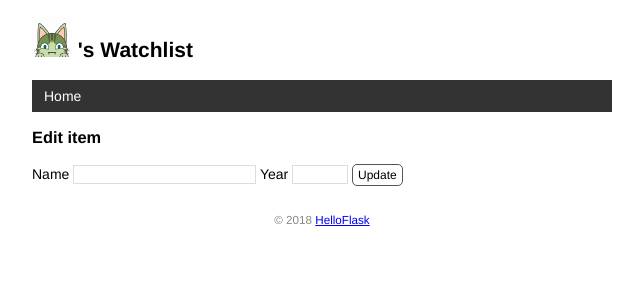
After one commit to Luffyzm3D2Y/watchlist, a Flask app: template templates/edit.html in a window 1280 px wide. The commit adds this page. Shown: the top 300 px of the page, without its empty margins (318-961 px from the left). Run offline with Flask 2, Linux system fonts and the light colour scheme; the template is opened without the code that fills it, so the values that code supplies are empty.

Commit message:
Create, edit and delete item by form

```diff
--- a/app.py
+++ b/app.py
@@ -1,8 +1,9 @@
 from flask import Flask, render_template
-from flask import url_for
+from flask import url_for,request,redirect,flash
 from flask_sqlalchemy import SQLAlchemy
 from markupsafe import  escape
 import click
+
 import os
 
 app=Flask(__name__)
@@ -16,7 +17,7 @@ app.config['SQLALCHEMY_DATABASE_URI']='mysql+pymysql://root:yzm@localhost:3306/d
 #dbOne是通过mysql为该项目建立的数据库
 app.config['SQLALCHEMY_TRACK_MODIFICATIONS']=False #关闭对模型修改的监控
 #在扩展类实例化之前修改加载配置
-
+app.config['SECRET_KEY']='dev'
 db=SQLAlchemy(app) #import扩展类并初始化扩展，传入实例app
 
 #__name__是一个全局变量，随着脚本执行或模块的引入而改变
@@ -55,7 +56,7 @@ class Movie(db.Model):
 
 #注册 请求处理函数（view function）
 #Web程序可以看作一堆视图函数的集合，编写不同的view function来处理对应的url请求
-@app.route('/')
+@app.route('/',methods=['GET','POST'])
 def index():
     """
     当访问指定url规则时会出发该函数，获取返回值并把返回值显示到浏览器窗口
@@ -69,7 +70,25 @@ def index():
 
     f'<h1>Hello Flask!!!</h1><img src="http://helloflask.com/totoro.gif">'
 
+    if request.method=='POST':
+        #从request中获取表单数据
+        title=request.form.get("title")
+        year=request.form.get("year")
+        #验证数据
+        if not title or not year or len(year)>4 or len(title)>60:
+            flash("Invalid input.")
+            #flash()在内部会把消息存储在session对象中，
+            #session用于在请求见存储数据，会把数据签名后存储在浏览器的cookie中
+            #因此需要设置签名所需的密钥
+            #display message to user.
+            return redirect(url_for('index'))
 
+        #保存表单数据
+        movie=Movie(title=title,year=year)
+        db.session.add(movie)
+        db.session.commit()
+        flash("Item created.")
+        return redirect(url_for("index"))
 
     movies=Movie.query.all()
     """
@@ -79,6 +98,40 @@ def index():
     render_template()调用后执行模板里所有的Jinja2语句并返回渲染好的模板内容
     """
     return render_template('index.html',movies=movies)
+
+@app.route('/movie/edit/<int:movie_id>',methods=['GET','POST'])
+def edit(movie_id):
+    movie=Movie.query.get_or_404(movie_id)
+
+    if request.method=='POST': #处理编辑页面表单的提交请求
+        title=request.form['title']
+        year=request.form['year']
+
+        if not title or not year or len(year)!=4 or len(title)>60:
+            flash("Invalid input.")
+            return redirect(url_for('edit'),movie_id=movie_id)
+        movie.title=title
+        movie.year=year
+        db.session.commit() #提交数据库会话
+        flash('Item updated.')
+        return redirect(url_for('index')) #重定向回主页
+
+    return render_template('edit.html',movie=movie) #渲染编辑页面的模板
+
+@app.route('/movie/delete/<int:movie_id>',methods=['POST'])
+def delete(movie_id):
+    """
+    为了安全考虑，一般会使用 POST请求 提交 删除请求，使用表单而非链接来实现删除
+    :param movie_id:
+    :return:
+    """
+    movie=Movie.query.get_or_404(movie_id)
+    db.session.delete(movie)
+    db.session.commit()
+    flash('Item deleted.')
+    return redirect(url_for('index'))
+
+
 @app.route('/user/<name>')
 def user_page(name):
     return f'User:{escape(name)}'
--- a/static/style.css
+++ b/static/style.css
@@ -80,3 +80,43 @@ nav li a:hover {
     border-radius: 5px;
     padding: 3px 5px;
 }
+input[type=submit]{
+    font-family: inherit;
+}
+input[type=text]{
+    border:1px solid #ddd;
+}
+input[name=year]{
+    width:50px;
+}
+.btn {
+    font-size: 12px;
+    padding: 3px 5px;
+    text-decoration: none;
+    cursor: pointer;
+    background-color: white;
+    color: black;
+    border: 1px solid #555555;
+    border-radius: 5px;
+}
+
+.btn:hover {
+    text-decoration: none;
+    background-color: black;
+    color: white;
+    border: 1px solid black;
+}
+.alert {
+    position: relative;
+    padding: 7px;
+    margin: 7px 0;
+    border: 1px solid transparent;
+    color: #004085;
+    background-color: #cce5ff;
+    border-color: #b8daff;
+    border-radius: 5px;
+}
+
+.inline-form {
+    display: inline;
+}
--- a/templates/base.html
+++ b/templates/base.html
@@ -1,6 +1,10 @@
 <!DOCTYPE html>
 <html lang="en">
 <head>
+    {% for message in get_flashed_messages()%}
+        <div class="alert">{{message}}</div>
+    {% endfor %}
+
     {% block head %}
     <!-- 定义block,方便子模版重写或添加-->
     <meta charset="utf-8">
--- /dev/null
+++ b/templates/edit.html
@@ -0,0 +1,14 @@
+{% extends 'base.html'%}
+{%block content%}
+<h3>Edit item</h3>
+<form method="post">
+  <label for="name">Name</label>
+        <input type="text" name="title" autocomplete="off" id="name" required value="{{movie.title}}">
+  <label for="year">Year</label>
+        <input type="text" name="year" autocomplete="off" id="year" required value="{{movie.year}}">
+        <!--autocomplete 自动完成，关闭则点击输入框不会显示历史记录-->
+        <!--required 表示如果没有输入内容按下提交会显示错误提示-->
+        <input class="btn" type="submit" name="submit" value="Update">
+        <!--submit btn，点击后提交表单发送post请求，默认发送请求的url是网页的url(有触发请求发送的作用)-->
+</form>
+{% endblock %}
```
Also changed, not shown: templates/index.html (+13 -0 lines).
